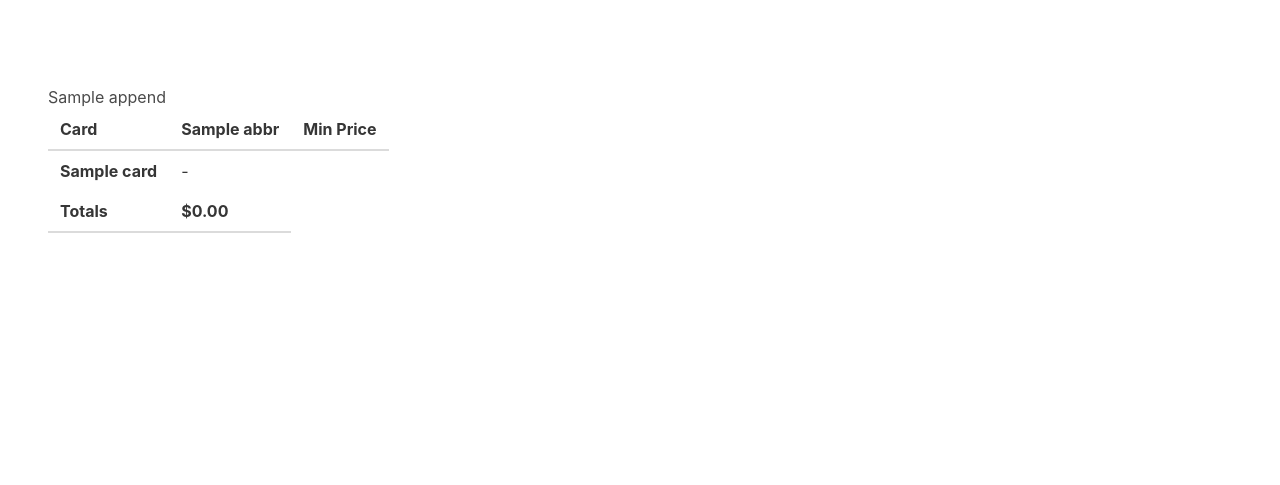
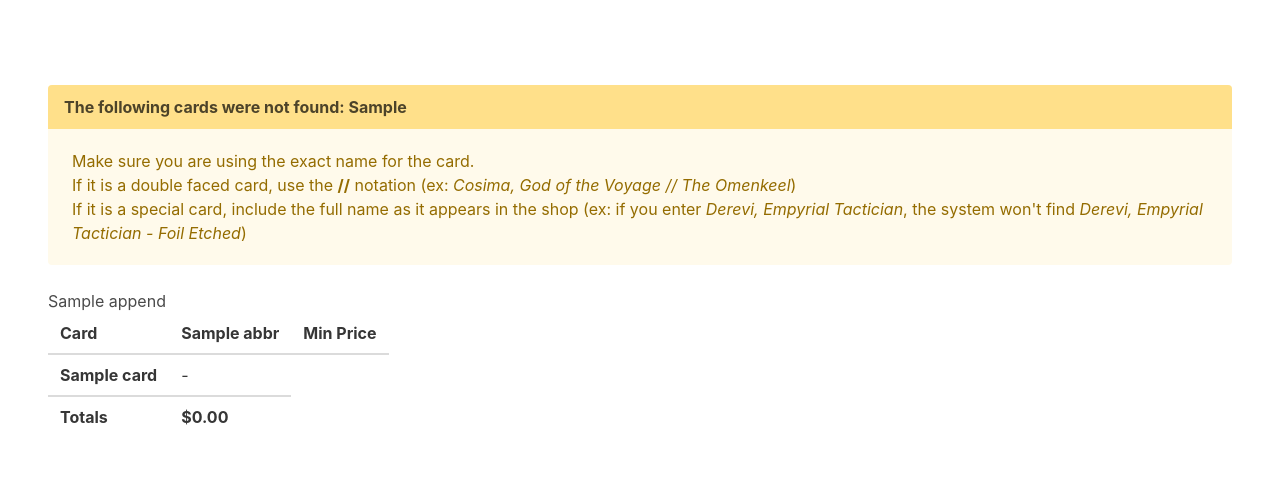
Before and after one commit to vilisseranen/crystalcommerce-scraper, a Flask app: template app/templates/form.html in a window 1280 px wide. Shown: the part 752-1237 px from the top of the page. Before the commit the page ends 985 px from the top, so only its background shows below. Run offline with Flask 2, Linux system fonts and the light colour scheme; the template is opened without the code that fills it: values that come from a table or form of the project are taken from there, most other values are stand-ins (such as "Sample title", 1, 10 or a date in 2020).

Commit message:
warn about missing cards

```diff
--- a/app/routes.py
+++ b/app/routes.py
@@ -2,6 +2,7 @@ from app import app
 from app.list import InputForm
 
 from flask import render_template, flash, redirect
+from re import sub
 
 from app.mtg_scraper import read_and_encode_wishlist, retrieve_cards_info, build_buylist
 from app.mtg_scraper import STORES, LANGUAGES, CONDITIONS
@@ -14,21 +15,19 @@ def index():
     cardsInfo = None
     buylist = None
     totals = None
+    missing_cards = None
     if listForm.validate_on_submit():
         query = read_and_encode_wishlist(
             card=listForm.list.data, file=None)
-        cardsInfo = retrieve_cards_info(query)
+        if listForm.stores.data:
+            selected_stores = [store for store in STORES if store['abbr'] in listForm.stores.data]
+        cardsInfo = retrieve_cards_info(query, selected_stores)
     if cardsInfo:
         languages_filter = listForm.languages.data if listForm.languages.data else None
         conditions_filter = listForm.conditions.data if listForm.conditions.data else None
         buylist = build_buylist(cardsInfo, languages_filter, conditions_filter) # We should filter by store here or before
-        selected_stores = [store for store in STORES if store['abbr'] in listForm.stores.data]
-        non_selected_stores = [store for store in STORES if store['abbr'] not in listForm.stores.data]
         totals = {store['abbr']: 0 for store in selected_stores}
         for card, stores in buylist.items():
-            ## remove non selected stores
-            for store in non_selected_stores:
-                stores.pop(store['abbr'], None)
             if stores:
                 cheapest_store = min(stores, key = lambda k: stores[k]['price'])
                 most_expensive_store = max(stores, key = lambda k: stores[k]['price'])
@@ -38,4 +37,14 @@ def index():
                 totals[cheapest_store] += stores[cheapest_store]['price']
             buylist[card] = stores
         totals['min'] = sum(totals.values())
-    return render_template('form.html', form=listForm, cardList=buylist, stores=selected_stores, languages=LANGUAGES, totals=totals)
+        missing_cards = [sub('^(\d+x?)?(.*)', '\\2', line).strip() for line in listForm.list.data.split("\n")]
+        missing_cards = ", ".join([item for item in missing_cards if item not in list(buylist.keys())])
+
+    return render_template('form.html',
+        form=listForm,
+        cardList=buylist,
+        stores=selected_stores,
+        languages=LANGUAGES,
+        totals=totals,
+        missing_cards=missing_cards
+    )
--- a/app/templates/index.html
+++ b/app/templates/index.html
@@ -32,6 +32,20 @@
     </section>
     {% if cardList %}
     <section class="section">
+        {% if missing_cards | length > 0 %}
+        <article class="message is-warning">
+            <div class="message-header">
+              <p>The following cards were not found: {{ missing_cards }}</p>
+            </div>
+            <div class="message-body">
+                Make sure you are using the exact name for the card.
+                <ul>
+                    <li>If it is a double faced card, use the <strong>//</strong> notation (ex: <em>Cosima, God of the Voyage // The Omenkeel</em>)</li>
+                    <li>If it is a special card, include the full name as it appears in the shop (ex: if you enter <em>Derevi, Empyrial Tactician</em>, the system won't find <em>Derevi, Empyrial Tactician - Foil Etched</em>)</li>
+                </ul>
+            </div>
+        </article>
+        {% endif %}
         <table class="table">
             <thead>
                 <tr>
@@ -43,7 +57,7 @@
                 </tr>
             </thead>
             <tbody>
-                {{ stores.append({'name': 'Min', 'abbr': 'min'}) }}
+                {{ stores.append({'name': 'Min', 'abbr': 'min'}) or "" }}
                 {% for card in cardList %}
                 <tr>
                     <th>{{ card }}</th>
@@ -60,14 +74,14 @@
                 </tr>
                 {% endfor %}
             </tbody>
-            <thead>
+            <tfoot>
                 <tr>
                     <th>Totals</th>
                     {% for store in stores %}
                     <th>{{ "$%.2f"|format(totals[store['abbr']]) }}</th>
                     {% endfor %}
                 </tr>
-            </thead>
+            </tfoot>
         </table>
     </section>
     {% endif %}
```
